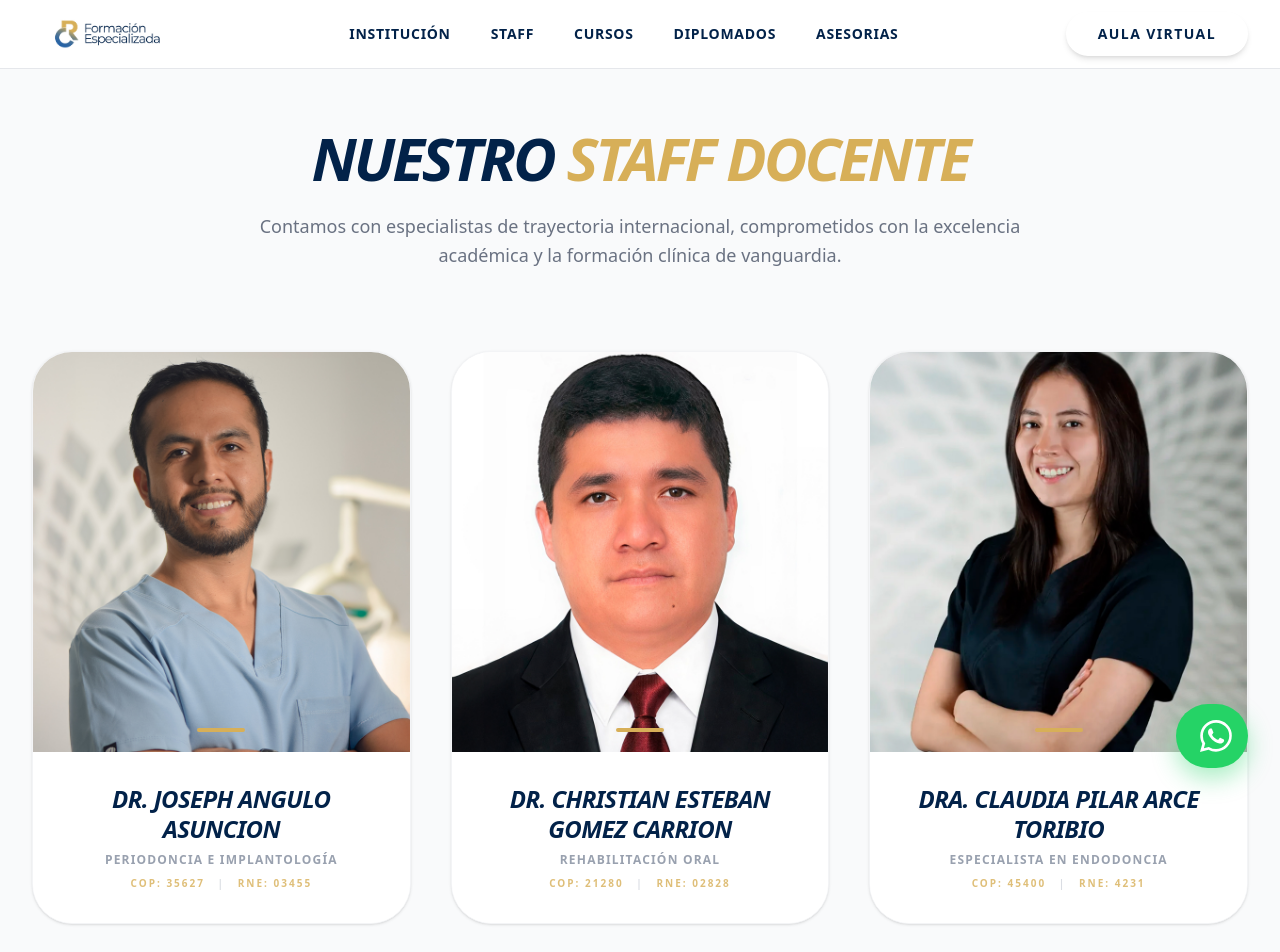
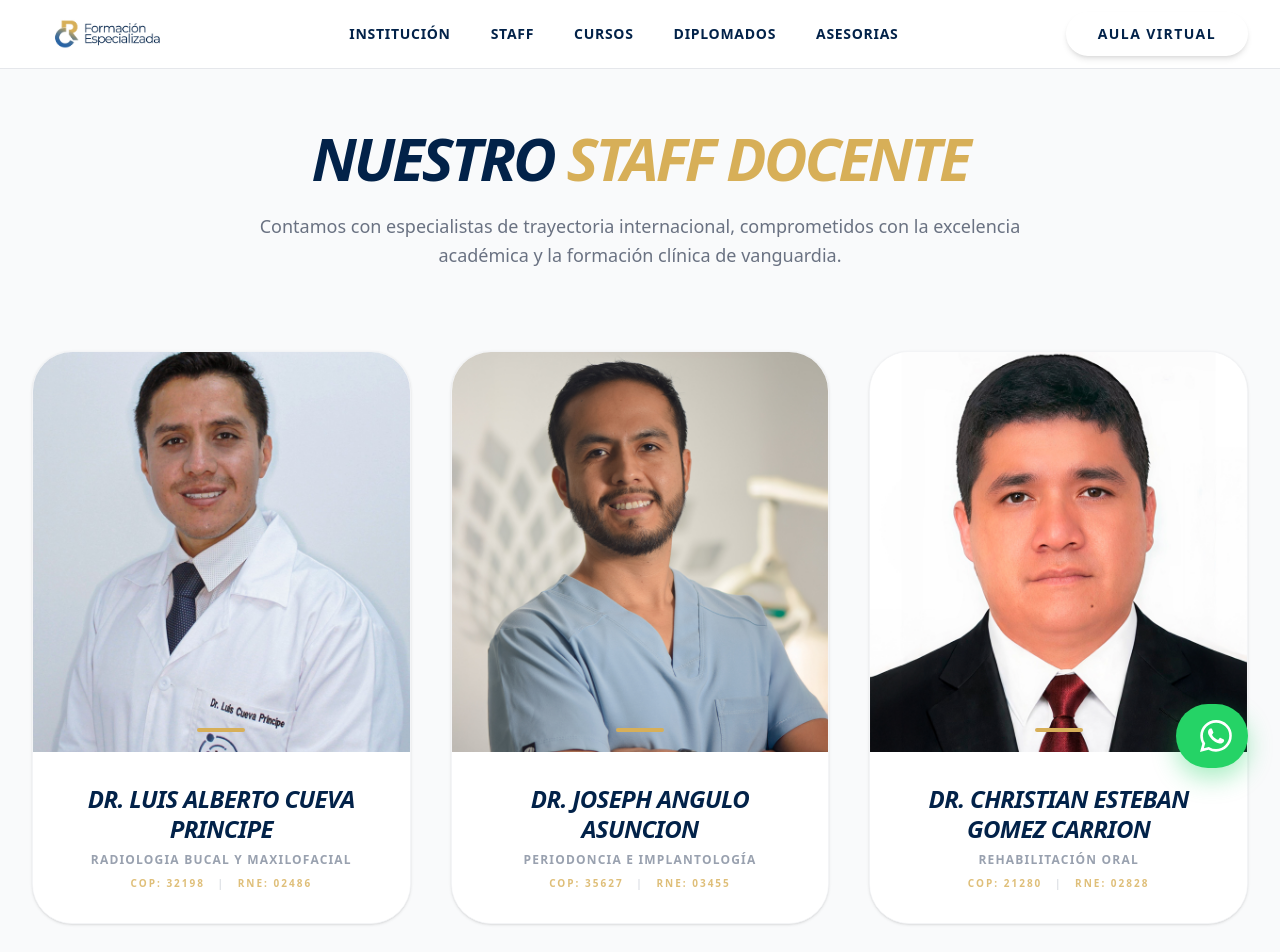
Before and after one commit to CR-Odontologia/Landing-Page, a Next.js app: page /staff in a window 1280 px wide. Shown: the top 952 px of the page. Built offline with nearby package versions, Linux system fonts and the light colour scheme.

Commit message:
feat: add new staff

```diff
--- a/src/app/staff/[slug]/page.tsx
+++ b/src/app/staff/[slug]/page.tsx
@@ -54,12 +54,12 @@ const DocenteDetailPage = () => {
 
                         <div className="mt-8 grid grid-cols-2 gap-4">
                             <div className="bg-gray-100 p-6 rounded-3xl text-center border-b-4 border-[#d7af58]">
-                                <p className="text-gray-400 text-[10px] font-black uppercase tracking-widest mb-1">Especialidad</p>
-                                <p className="text-[#022249] font-black text-xl tracking-tighter">COP {docente.cop}</p>
+                                <p className="text-gray-400 text-[10px] font-black uppercase tracking-widest mb-1">COP</p>
+                                <p className="text-[#022249] font-black text-xl tracking-tighter">{docente.cop}</p>
                             </div>
                             <div className="bg-gray-100 p-6 rounded-3xl text-center border-b-4 border-[#d7af58]">
-                                <p className="text-gray-400 text-[10px] font-black uppercase tracking-widest mb-1">Especialidad</p>
-                                <p className="text-[#022249] font-black text-xl tracking-tighter">RNE {docente.rne}</p>
+                                <p className="text-gray-400 text-[10px] font-black uppercase tracking-widest mb-1">RNE</p>
+                                <p className="text-[#022249] font-black text-xl tracking-tighter">{docente.rne}</p>
                             </div>
                         </div>
                     </motion.div>
--- a/src/data/docentes.ts
+++ b/src/data/docentes.ts
@@ -1,6 +1,24 @@
 const docentesData = [
     {
         id: 1,
+        slug: "luis-cueva",
+        nombre: "Dr. Luis Alberto Cueva Principe",
+        especialidad: "Radiologia bucal y maxilofacial",
+        cop: "32198",
+        rne: "02486",
+        trascendencia: [
+            "Especialista en Radiología Bucal y Maxilofacial de la Universidad de San Martin de Porres (USMP), Lima-Perú.",
+            "Magíster en Estomatología de la Universidad Científica del Sur (UCSUR), Lima-Perú.",
+            "Docente de Radiología Bucal y Maxilofacial de la Universidad de San Martin de Porres (USMP), Lima-Perú.",
+            "Docente de Radiología Bucal y Maxilofacial de la Universidad Peruana de Ciencias Aplicadas (UPC) 2020-2022, Lima-Perú.",
+            "Docente de Radiología Bucal y Maxilofacial del Instituto Latinoamericano de altos estudios en Estomatología (ILAE), Lima-Perú.",
+            "Miembro de la International American Dental Maxillofacial Radiology (IADMFR).",
+            "Miembro de la Asociación Latinoamericana de Radiología e Imagenología Dentomaxilofacial (ALARID).",
+            "Director general de Imagenología & Planificación Dentomaxilofacial (IPD) 2025."
+        ]
+    },
+    {
+        id: 2,
         slug: "joseph-angulo",
         nombre: "Dr. Joseph Angulo Asuncion",
         especialidad: "Periodoncia e Implantología",
@@ -13,7 +31,7 @@ const docentesData = [
         ]
     },
     {
-        id: 2,
+        id: 3,
         slug: "christian-gomez",
         nombre: "Dr. Christian Esteban Gomez Carrion",
         especialidad: "Rehabilitación Oral",
@@ -28,7 +46,7 @@ const docentesData = [
         ]
     },
     {
-        id: 3,
+        id: 4,
         slug: "claudia-arce",
         nombre: "Dra. Claudia Pilar Arce Toribio",
         especialidad: "Especialista en Endodoncia",
@@ -40,7 +58,7 @@ const docentesData = [
             "Magíster en Investigación en Odontología – Universidad Internacional de Catalunya (UIC), España",
             "Intercambio académico en el Nicklaus Children's Hospital (Miami), área clínica y formativa (2018)"
         ]
-    }
+    },
 ];
 
 export default docentesData;
```
Also changed, not shown: public/images/staff/luis-cueva.jpg (added).
